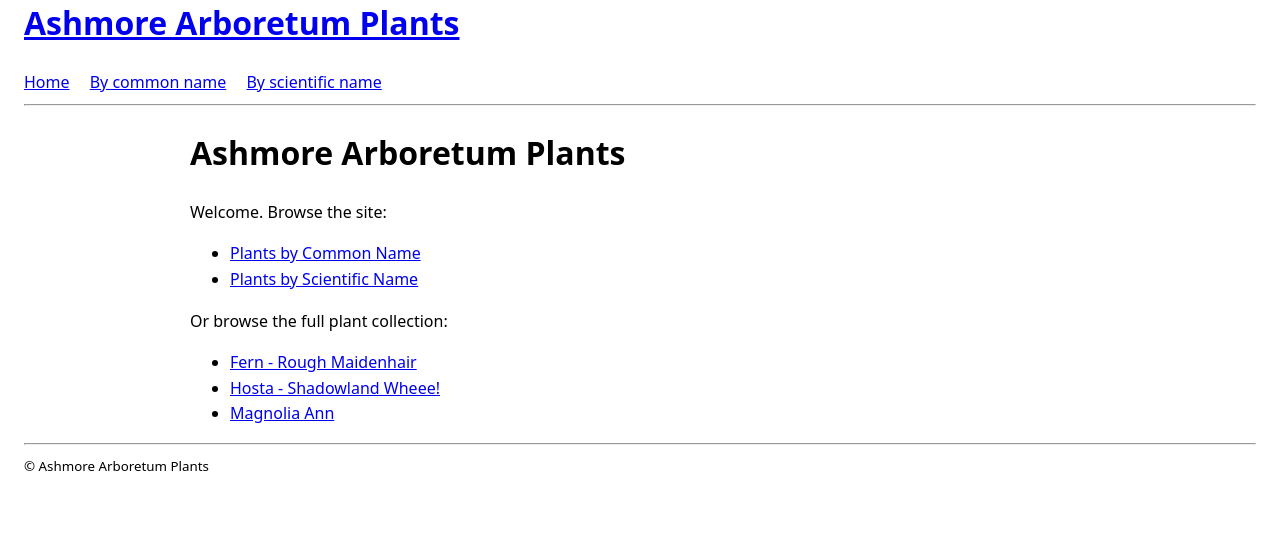
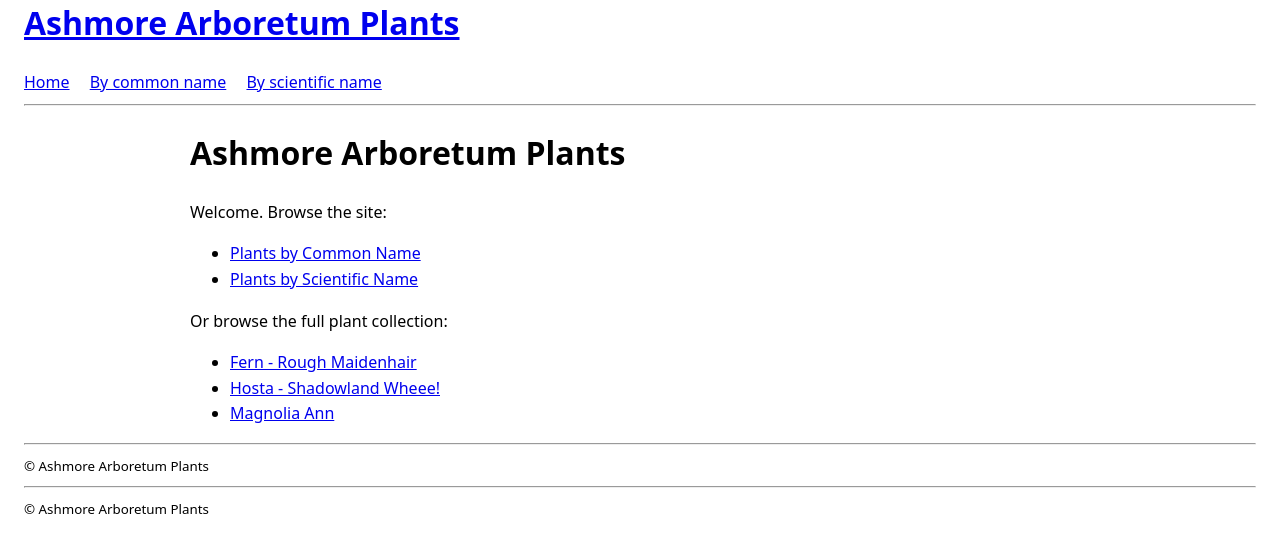
Before and after one commit to AshmoreArboretum/AshmoreArboretumPlants, a Jekyll site: the page built from index.md, in a window 1280 px wide, cut to the strip 273-826 px from the top of the page. Built offline with Jekyll 4.4.1, drawn with Linux system fonts in a browser that asks for light colours.

```diff
--- a/_layouts/default.html
+++ b/_layouts/default.html
@@ -39,3 +39,10 @@
     </footer>
   </body>
 </html>
+
+    <footer>
+      <hr/>
+      <small>© {{ site.title }}</small>
+    </footer>
+  </body>
+</html>
```
